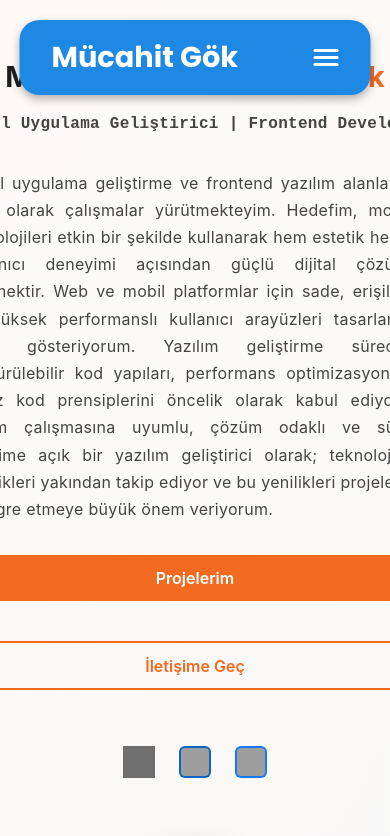
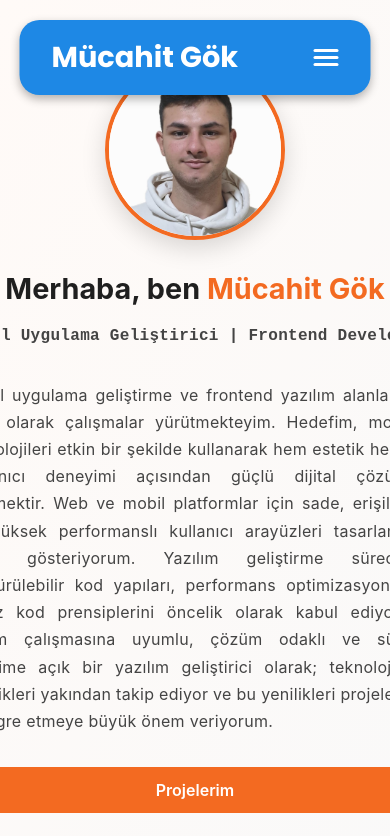
Before and after one commit to mucahitgok0/mucahit_gok_portfolyo, a React (Create React App) app: page / in a window 390 px wide. Shown: the top 836 px of the page. Built offline with nearby package versions, Linux system fonts and the light colour scheme; grey boxes are pictures that could not be loaded.

Commit message:
homepage responsive icin deneme

```diff
--- a/src/HomePage/HomePage.css
+++ b/src/HomePage/HomePage.css
@@ -218,67 +218,22 @@
 
 /* Mobil */
 @media (max-width: 768px) {
-    .home-container {
-        flex-direction: column !important;
-        align-items: center !important;
-        text-align: center !important;
-        padding: 0 15px;
+    .home-photo img {
+        width: 200px;
+        height: 200px;
     }
 
     .home-content h1 {
-        font-size: 1.8rem;
-        line-height: 2.2rem;
-    }
-
-    .typing-text {
-        font-size: 1rem;
-        max-width: 100%;
-        overflow: hidden;
-        white-space: nowrap;
+        font-size: 2rem;
     }
 
     .home-content p {
-        font-size: 0.95rem;
-        line-height: 1.6;
-        letter-spacing: 0.2px;
-        margin-bottom: 1.5rem;
-    }
-
-    .home-photo {
-        margin-top: 1.5rem;
-        max-width: 90%;
-    }
-
-    .home-photo img {
-        width: 180px !important;
-        height: 180px !important;
-        object-fit: cover;
-    }
-
-    .home-buttons {
-        flex-direction: column;
-        width: 100%;
-        gap: 0.8rem;
-        margin-bottom: 1.5rem;
-    }
-
-    .btn, .btn-outline {
-        width: 100%;
         font-size: 1rem;
     }
 
-    .social-icons {
-        justify-content: center;
-        margin-top: 1.5rem;
-    }
-
-    .home-wave svg {
-        display: block;
+    .btn,
+    .btn-outline {
         width: 100%;
-        height: auto;
-    }
-
-    body {
-        overflow-x: hidden;
+        text-align: center;
     }
 }
```
